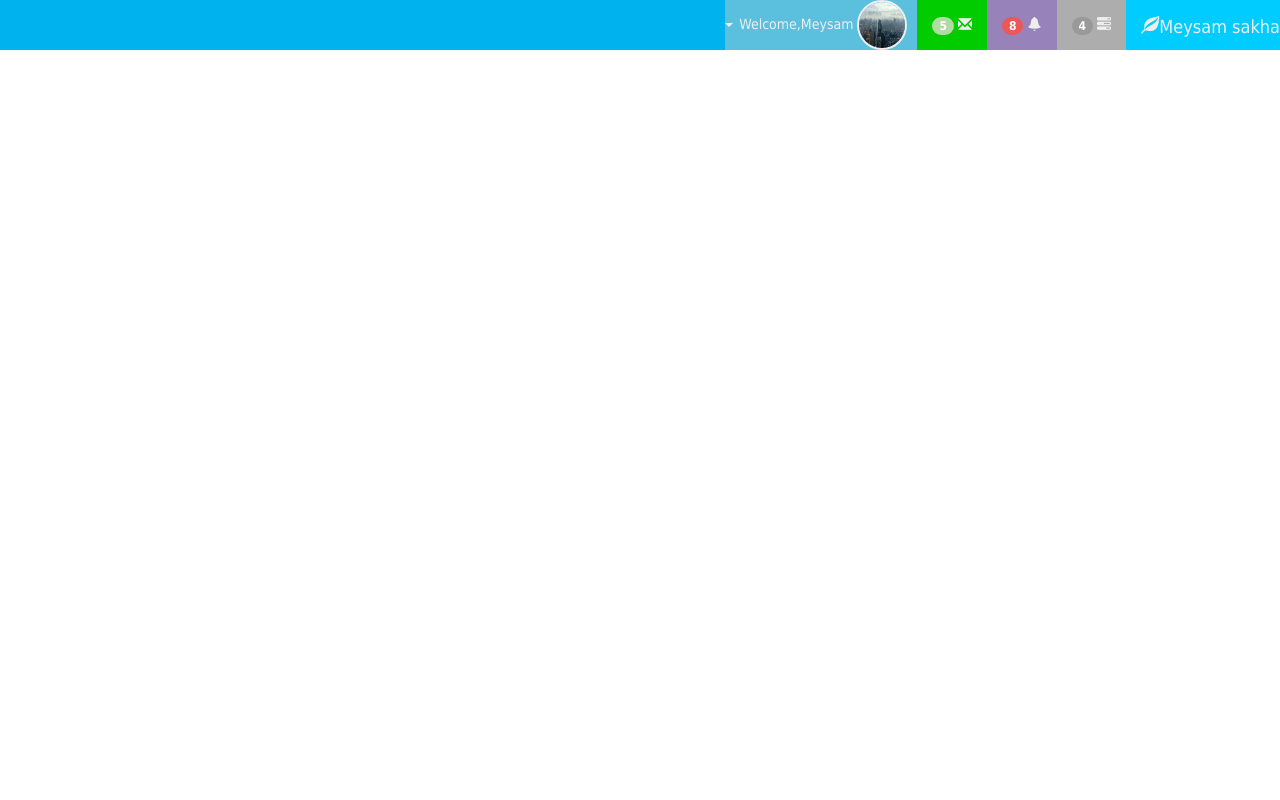
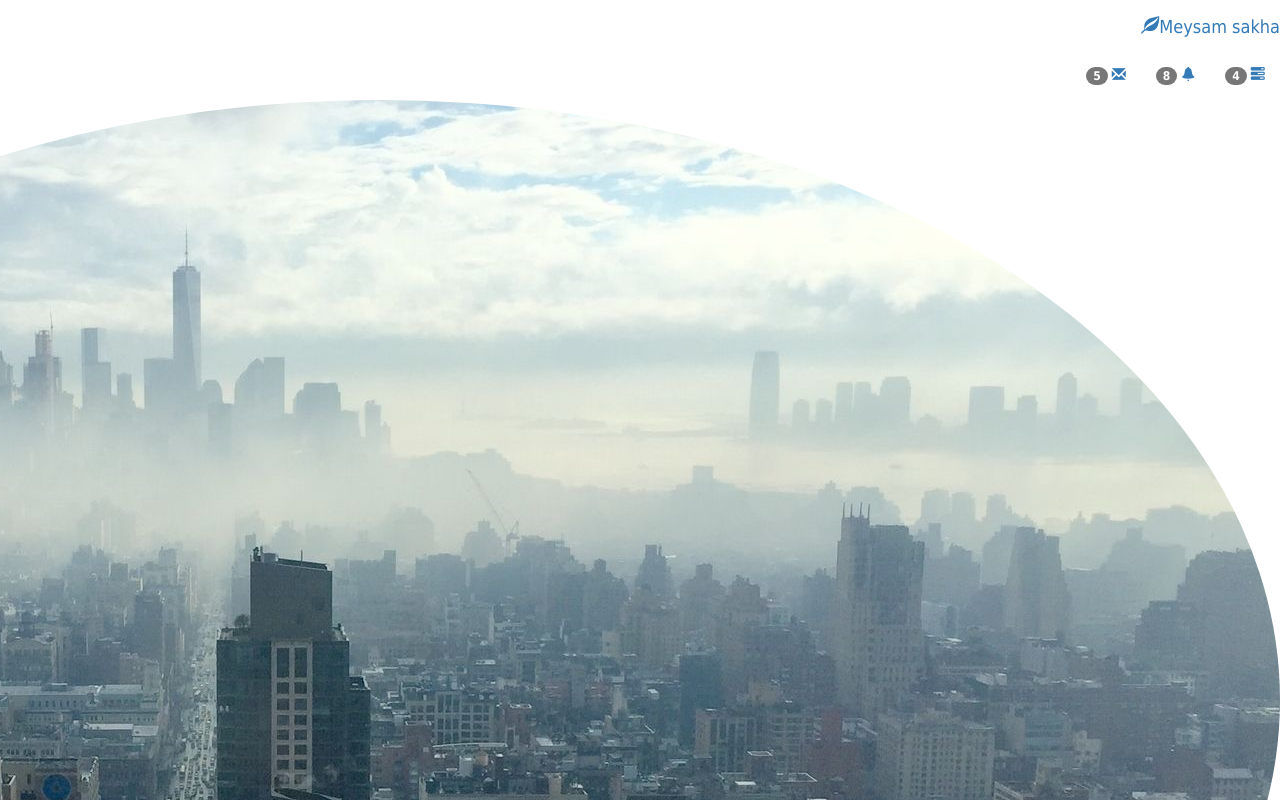
Before and after one commit to meysamsakha/sa-admin-panel, a plain HTML site: page index.html in a window 1280 px wide. Shown: the top 800 px of the page. Drawn offline with Linux system fonts and the light colour scheme.

Commit message:
Update index.html

```diff
--- a/index.html
+++ b/index.html
@@ -9,75 +9,6 @@
     <script src="js/jquery.min.js"></script>
     <script src="js/bootstrap.min.js"></script>
     <link rel="stylesheet" href="css/style.css">
-    <style>
-        .navbar {
-            background-color: #00b3ee;
-        }
-
-        .container-fluid {
-            margin: 0;
-            padding: 0;
-            display: flex;
-            direction: rtl;
-            transition: all .2s;
-            height: auto;
-        }
-
-        .name {
-            background-color: #00CCFF;
-            color: #EEEEEE;
-        }
-
-        .item1 {
-            background-color: #adadad;
-            color: #EEEEEE;
-        }
-
-        .item2 {
-            background-color: #9783b9;
-            color: #EEEEEE;
-        }
-
-        .item3 {
-            background-color: #00CC00;
-            color: #EEEEEE;
-        }
-
-        .dropdown {
-            background-color: #5bc0de;
-            color: #EEEEEE;
-            max-height: 50px;
-        }
-
-        .dropdownText {
-            color: #EEEEEE;
-        }
-
-        .img-rounded {
-            border: 2px solid #EEEEEE;
-            height: 50px;
-            width: 50px;
-        }
-
-        .item1 .badge {
-            background-color: #999999;
-        }
-
-        .item2 .badge {
-            background-color: #EE5757;
-        }
-
-        .item3 .badge {
-            background-color: #b2dba1;
-        }
-        a{
-            color: #EEEEEE;
-        }
-        .dropdown-toggle img{
-            margin-right: 10px;
-        }
-    </style>
-
 <body>
 <!--navbar-->
 <nav class="navbar navbar-fixed-top">
```
